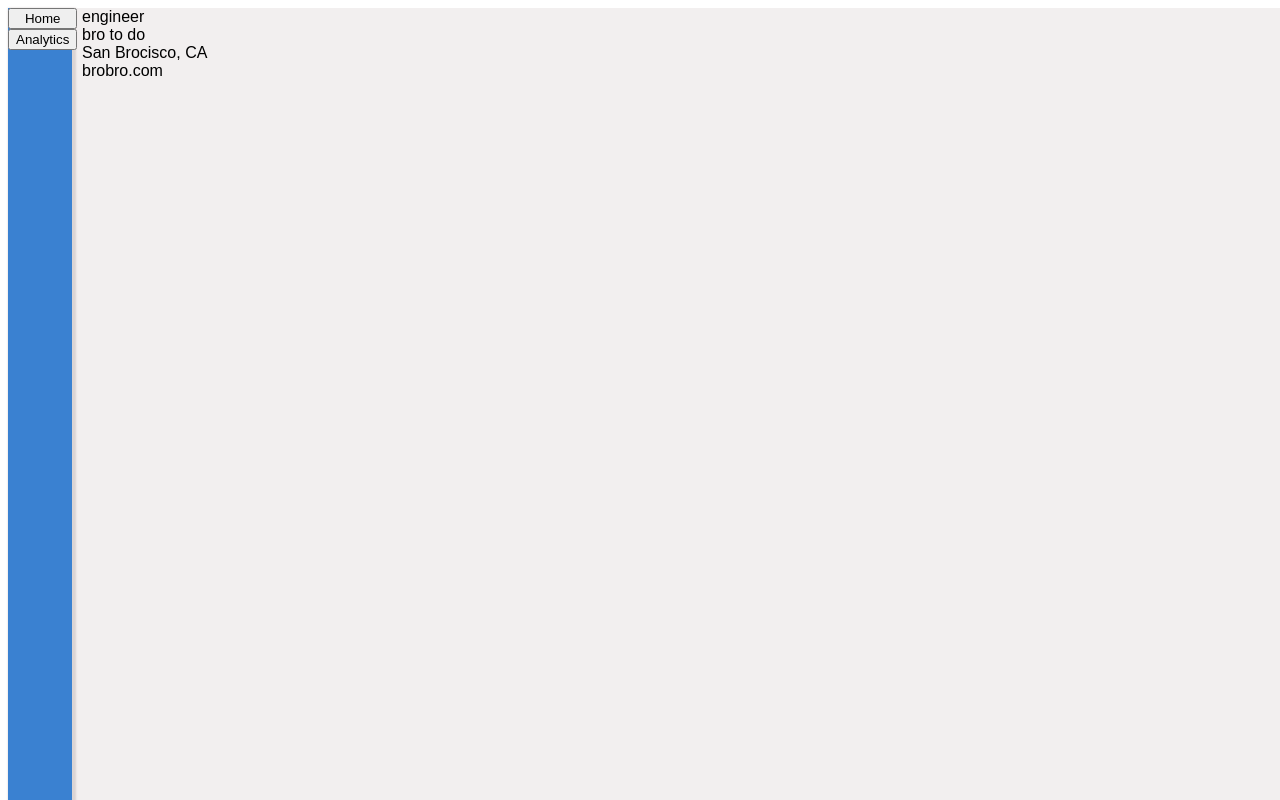
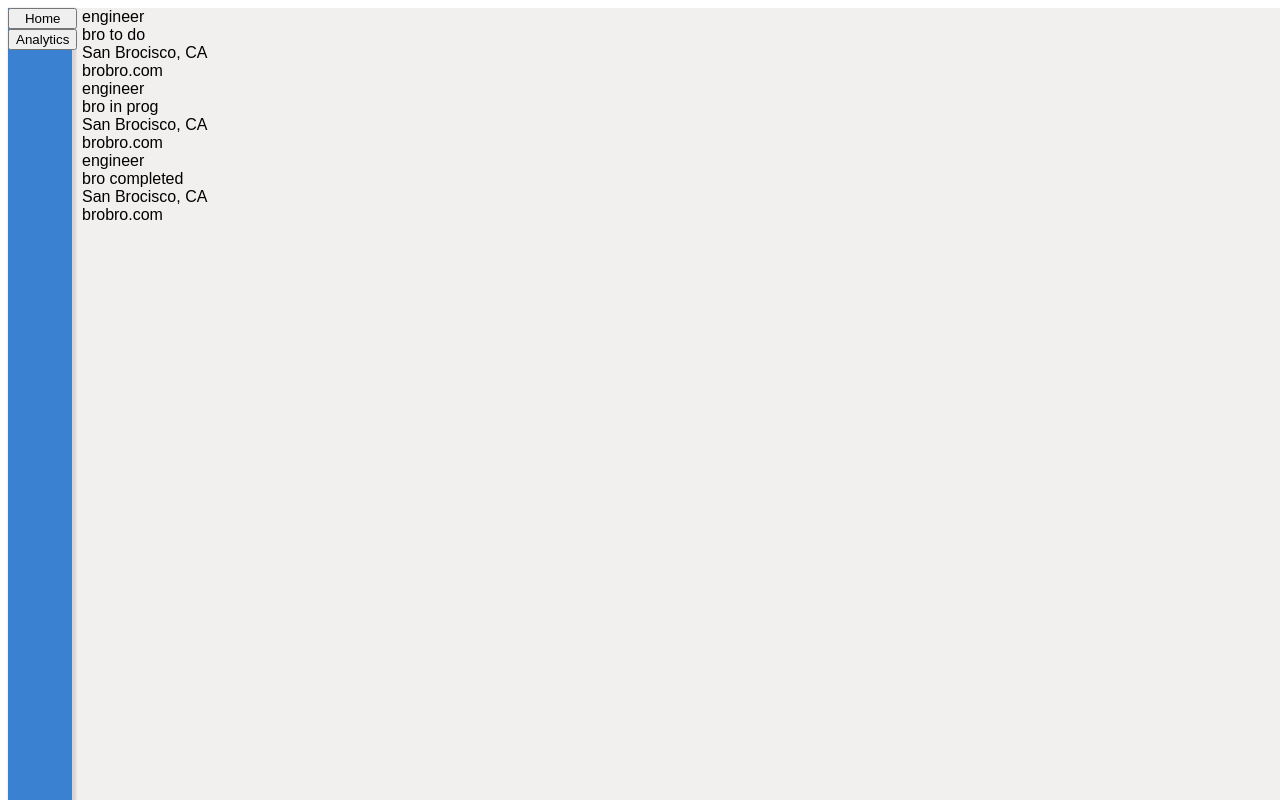
Before and after one commit to jeongle/Hired, a React app: page / in a window 1280 px wide. Built offline with nearby package versions, Linux system fonts and the light colour scheme.

Commit message:
Job components passing data;

```diff
--- a/client/main/Applications.jsx
+++ b/client/main/Applications.jsx
@@ -15,12 +15,18 @@ class Applications extends Component {
       <div class="Applications">
         <div class="todo">
           {this.state.todos.map(todo => (
-            <Job todo={todo} key={todo.id}/>
+            <Job todo={todo} key={todo.id} />
           ))}
         </div>
         <div class="inProg">
+          {this.state.inProgs.map(todo => (
+            <Job todo={todo} key={todo.id} />
+          ))}
         </div>
         <div class="completed">
+          {this.state.completeds.map(todo => (
+            <Job todo={todo} key={todo.id} />
+          ))}
         </div>
       </div>
     )
```
